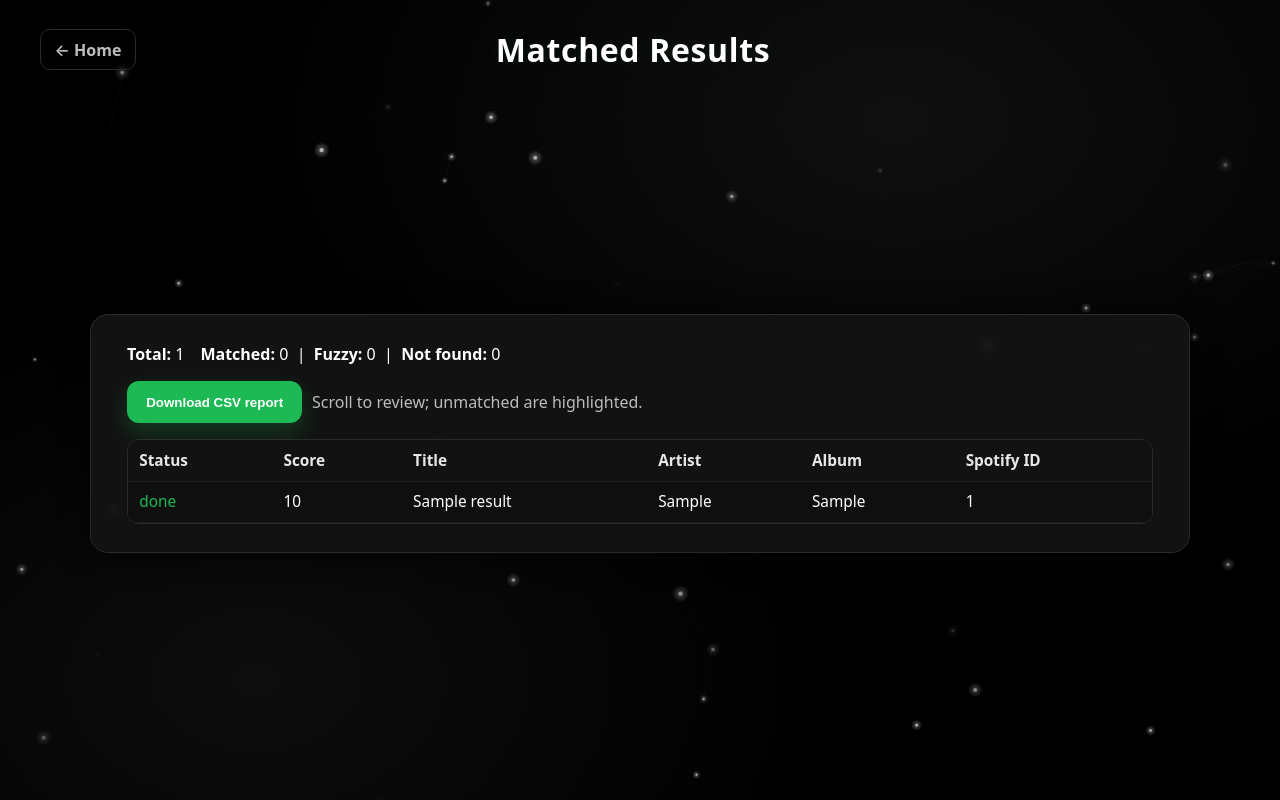
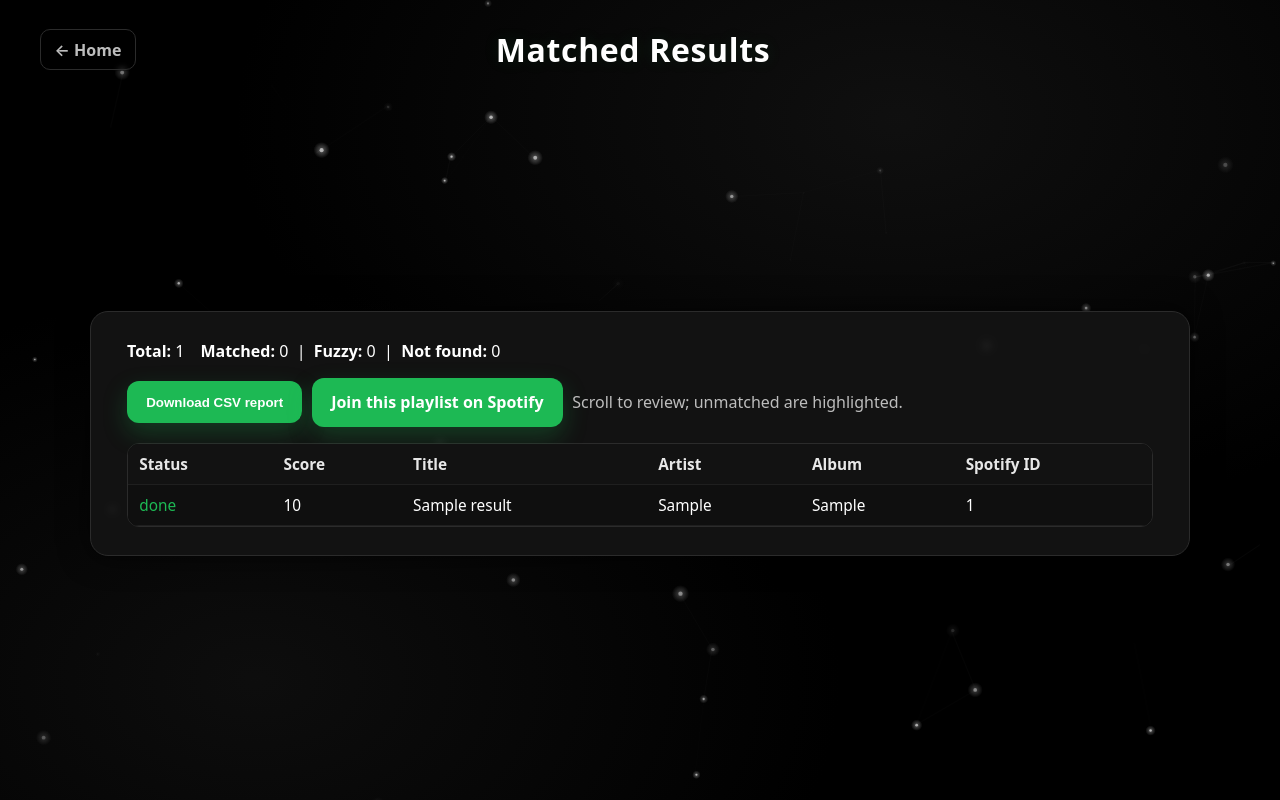
Before and after one commit to jmcclary27/Apple-Playlist-To-Spotify-Playlist, a Django app: template templates/match_results.html in a window 1280 px wide. Run offline with Django 5.2, Linux system fonts and the light colour scheme; the template is opened without the code that fills it: most values are stand-ins (such as "Sample title", 1, 10 or a date in 2020).

Commit message:
New Playlist URL

```diff
--- a/templates/match_results.html
+++ b/templates/match_results.html
@@ -169,7 +169,7 @@
         </button>
 
         <!-- Join playlist as collaborator (Spotify handles everything) -->
-        {% if playlist_invite_url %}
+        {% if playlist_url %}
           <a class="btn"
              href="{{ playlist_url }}"
              target="_blank"
```
